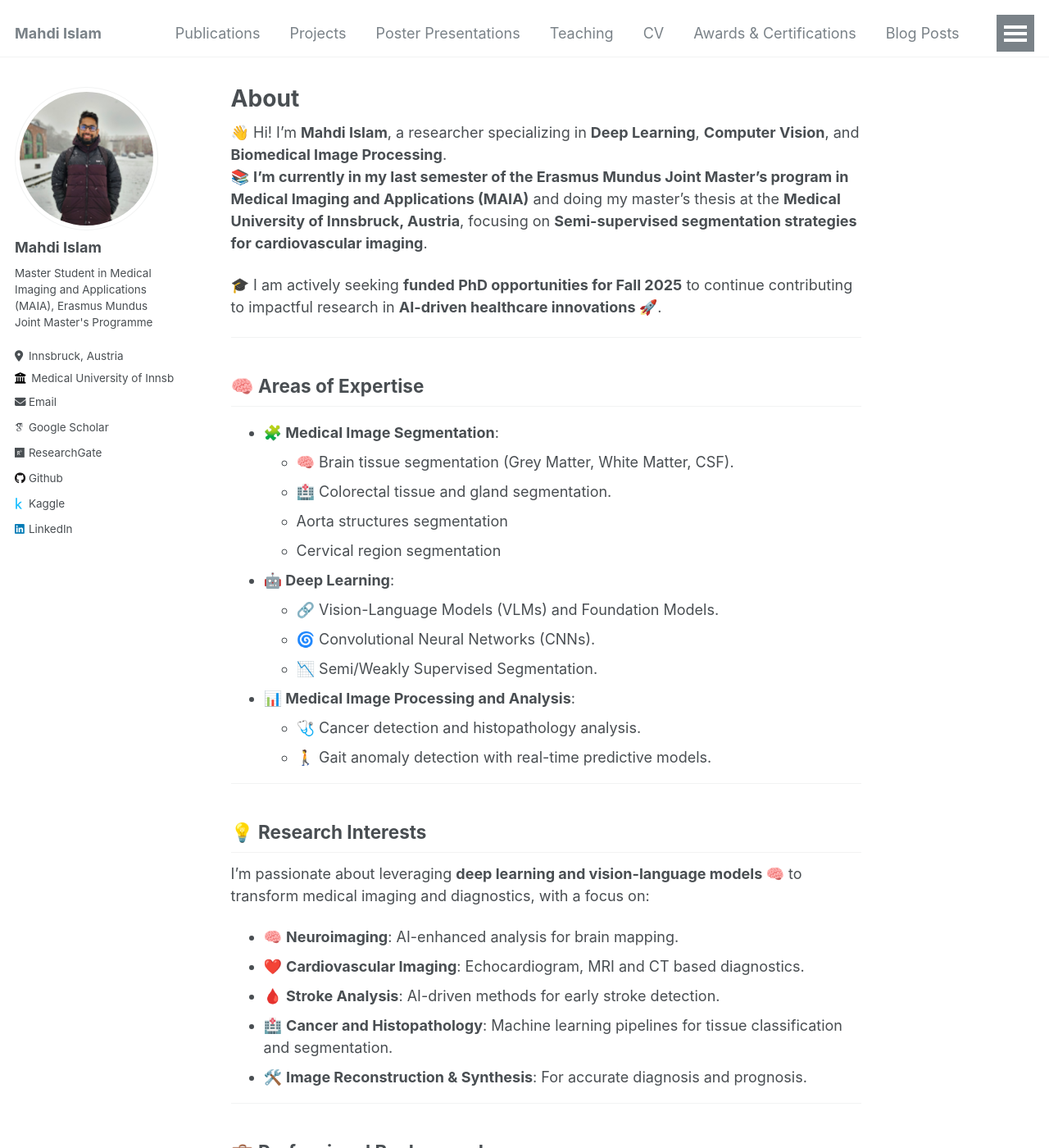
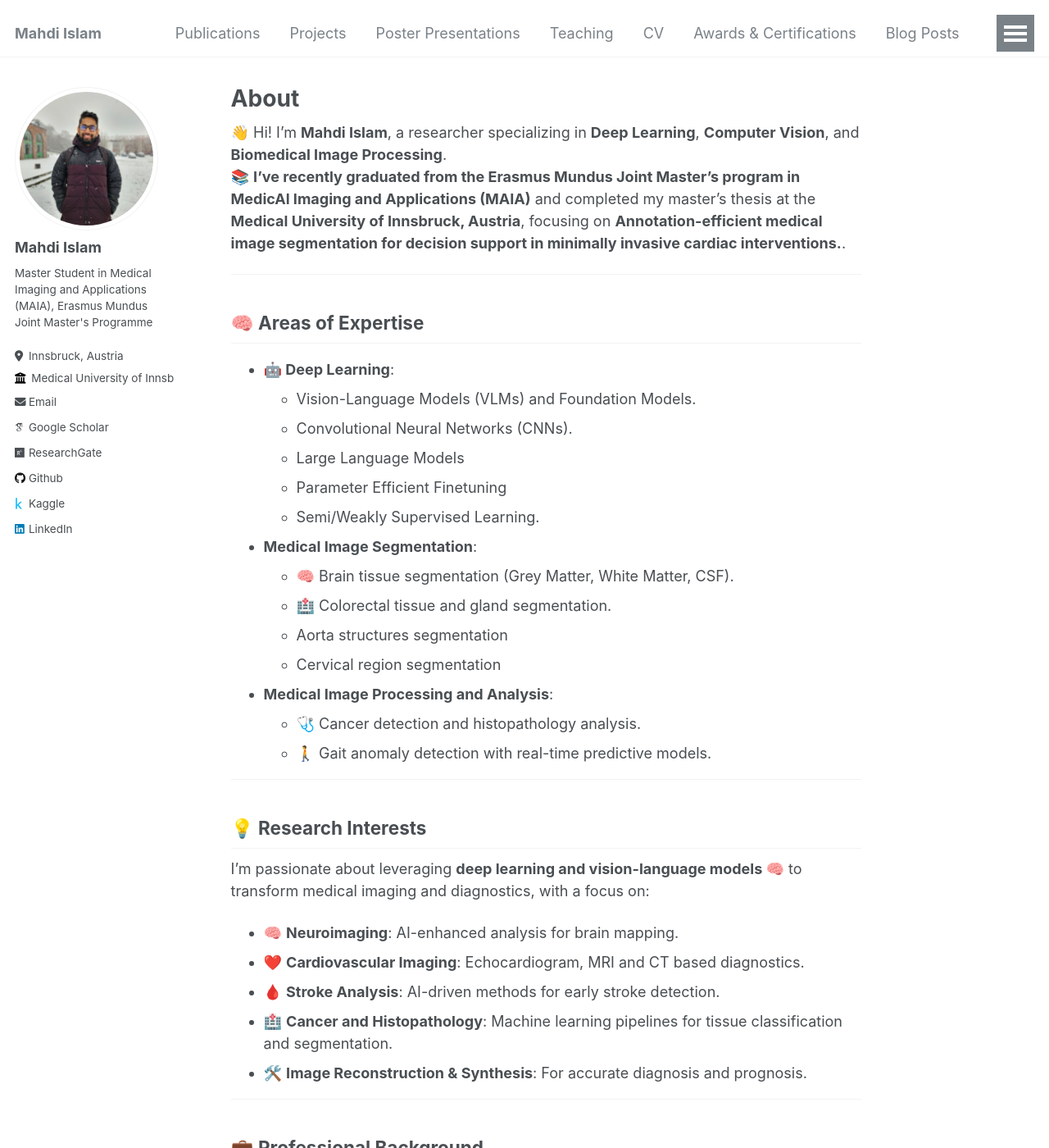
Before and after one commit to mahdiislam79/mahdiislam79.github.io, a Jekyll site: the page built from _pages/about.md, in a window 1280 px wide and 1400 px high. Shown: the whole window at 82% size. Built offline with Jekyll 4.4.1, drawn with Linux system fonts in a browser that asks for light colours; some web fonts are replaced.

Commit message:
CV and information update

```diff
--- a/_pages/about.md
+++ b/_pages/about.md
@@ -8,23 +8,25 @@ redirect_from:
 ---
 
 👋 Hi! I’m **Mahdi Islam**, a researcher specializing in **Deep Learning**, **Computer Vision**, and **Biomedical Image Processing**.
-📚 **I’m currently in my last semester of the Erasmus Mundus Joint Master’s program in Medical Imaging and Applications (MAIA)** and doing my master’s thesis at the **Medical University of Innsbruck, Austria**, focusing on **Semi-supervised segmentation strategies for cardiovascular imaging**.
+📚 **I’ve recently graduated from the Erasmus Mundus Joint Master’s program in MedicAl Imaging and Applications (MAIA)** and completed my master’s thesis at the **Medical University of Innsbruck, Austria**, focusing on **Annotation-efficient medical image segmentation for decision support in minimally invasive cardiac interventions.**.
 
-🎓 I am actively seeking **funded PhD opportunities for Fall 2025** to continue contributing to impactful research in **AI-driven healthcare innovations 🚀**.
+<!-- 🎓 I am actively seeking **funded PhD opportunities for Fall 2025** to continue contributing to impactful research in **AI-driven healthcare innovations 🚀**. -->
 
 ---
 
 ## 🧠 **Areas of Expertise**
-- **🧩 Medical Image Segmentation**:
+- **🤖 Deep Learning**:
+  - Vision-Language Models (VLMs) and Foundation Models.
+  - Convolutional Neural Networks (CNNs).
+  - Large Language Models
+  - Parameter Efficient Finetuning
+  - Semi/Weakly Supervised Learning.
+- **Medical Image Segmentation**:
   - 🧠 Brain tissue segmentation (Grey Matter, White Matter, CSF).
   - 🏥 Colorectal tissue and gland segmentation.
   - Aorta structures segmentation
   - Cervical region segmentation
-- **🤖 Deep Learning**:
-  - 🔗 Vision-Language Models (VLMs) and Foundation Models.
-  - 🌀 Convolutional Neural Networks (CNNs).
-  - 📉 Semi/Weakly Supervised Segmentation.
-- **📊 Medical Image Processing and Analysis**:
+- **Medical Image Processing and Analysis**:
   - 🩺 Cancer detection and histopathology analysis.
   - 🚶 Gait anomaly detection with real-time predictive models.
 
```
Also changed, not shown: 2 other files.
